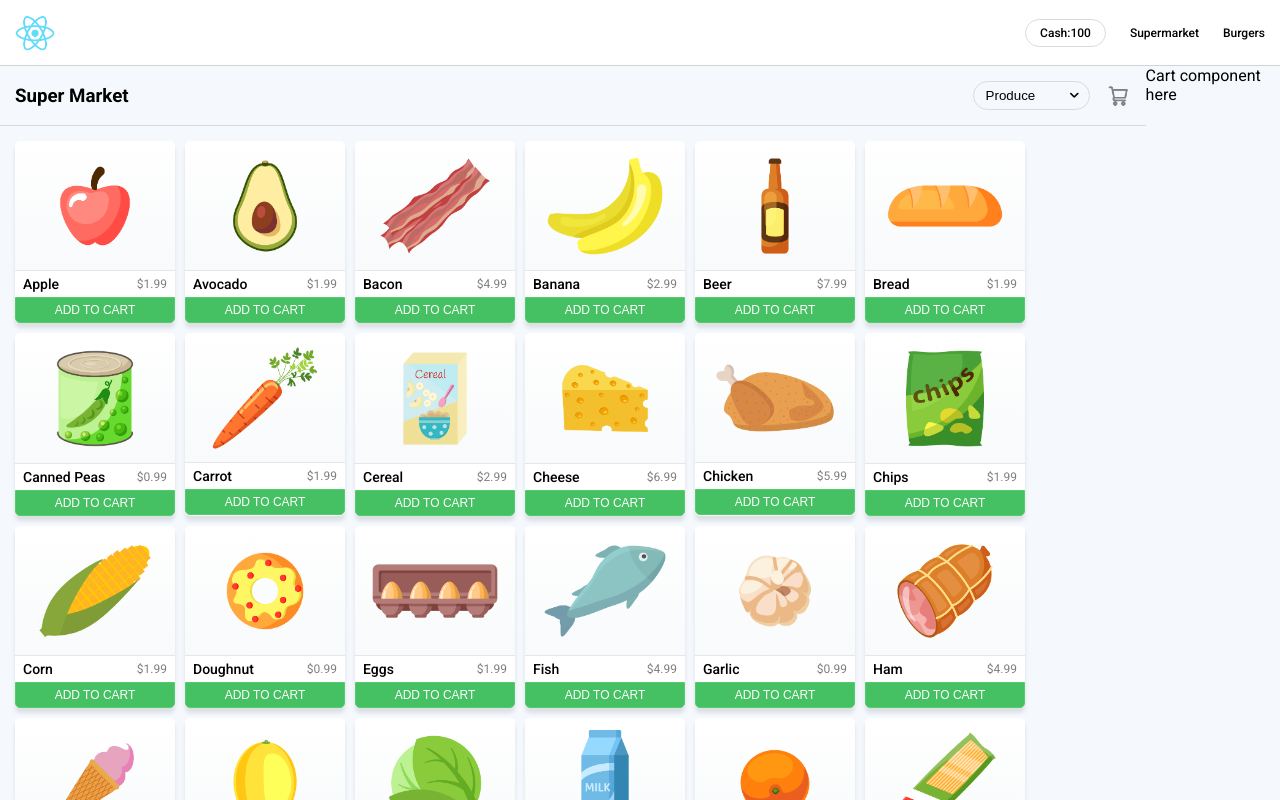
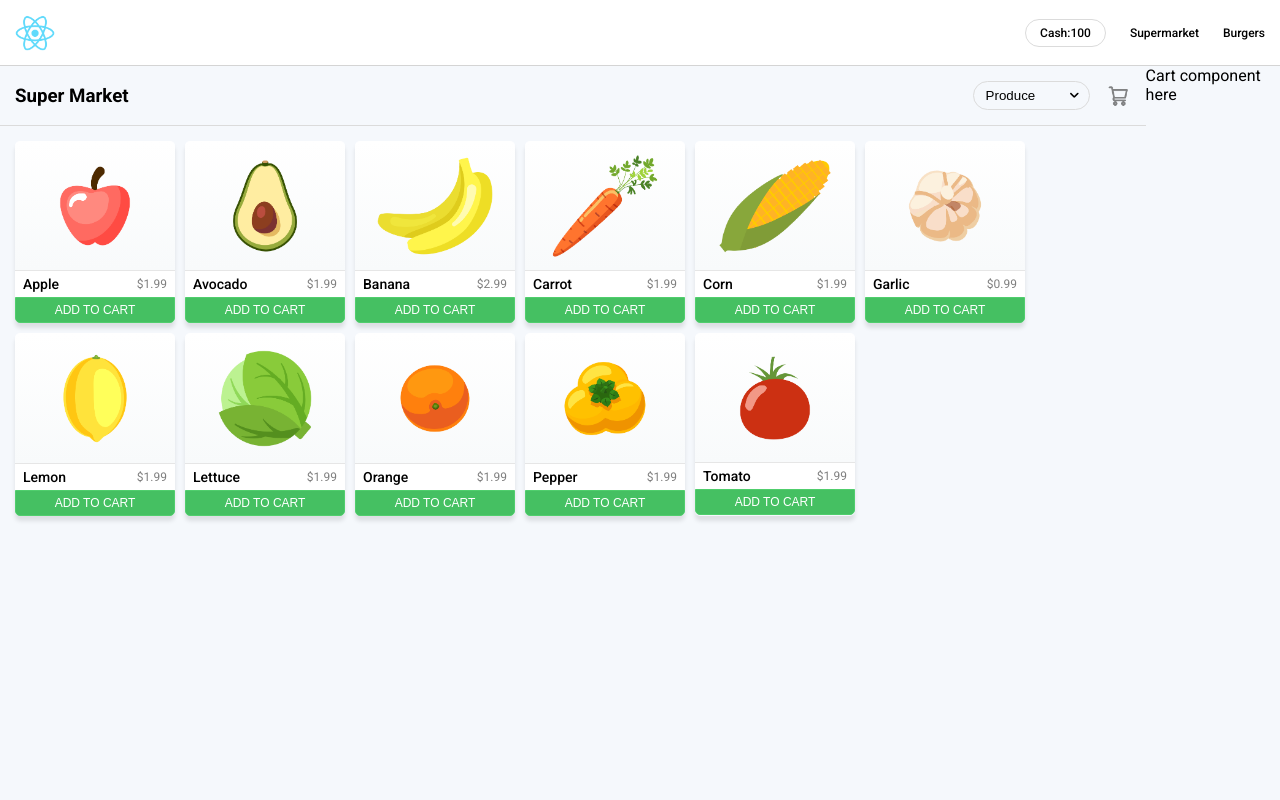
Before and after one commit to mlmirk/reactville, a React (Create React App) app: page /market in a window 1280 px wide. Built offline with nearby package versions, Linux system fonts and the light colour scheme; a web font is replaced by a local one.

Commit message:
display selected catagories

```diff
--- a/src/Components/SuperMarket/DisplayProducts.jsx
+++ b/src/Components/SuperMarket/DisplayProducts.jsx
@@ -4,20 +4,21 @@ import Product from './Product'
 
 const DisplayProducts = (props) => {
   console.log(props)
-  return (
-    <div className="product-list">
-    {props.products.map((ele,idx)=>(
-      <Product
-      name={ele.name}
+  const selProducts = props.products.map((ele,idx)=>{
+    return( ele.category === props.productCategory &&
+<Product
+      product={ele}
       key={idx}
-      price={ele.price}
-      thumb={ele.image}
+      addToCart={props.addToCart}
+/>
 
-      />
-
-    ))}
-    </div>
-  )
+    )
+})
+return (
+  <div className="product-list">
+    {selProducts}
+  </div>
+)
 }
 
 export default DisplayProducts
--- a/src/Components/SuperMarket/Product.jsx
+++ b/src/Components/SuperMarket/Product.jsx
@@ -3,11 +3,11 @@ import React from 'react'
 const Product = (props) => {
   return (
     <div className="product-card">
-      <img src={props.thumb} alt="product icon" />
+      <img src={props.product.image} alt="product icon" />
       <section>
         <span>
-          <p id="product-name">{props.name}</p>
-          <p id="product-price">${props.price}</p>
+          <p id="product-name">{props.product.name}</p>
+          <p id="product-price">${props.product.price}</p>
         </span>
         <button>ADD TO CART</button>
       </section>
--- a/src/Components/SuperMarket/SuperMarket.jsx
+++ b/src/Components/SuperMarket/SuperMarket.jsx
@@ -9,14 +9,14 @@ import { products } from '../../data/market-data'
 
 const SuperMarket = () => {
 
-
   const[cart,setCart]=useState([])
-  const[productCategoty, setProductCategory]= useState('produce')
+  const[productCategory, setProductCategory]= useState('Produce')
+  console.log(productCategory)
   return (
     <div className="super-market">
       <section>
         <MarketNav products={products} setProductCategory={setProductCategory}/>
-        <DisplayProducts products={products} productCategoty={productCategoty}/>
+        <DisplayProducts products={products} productCategory={productCategory}/>
       </section>
 
       Cart component here
```
